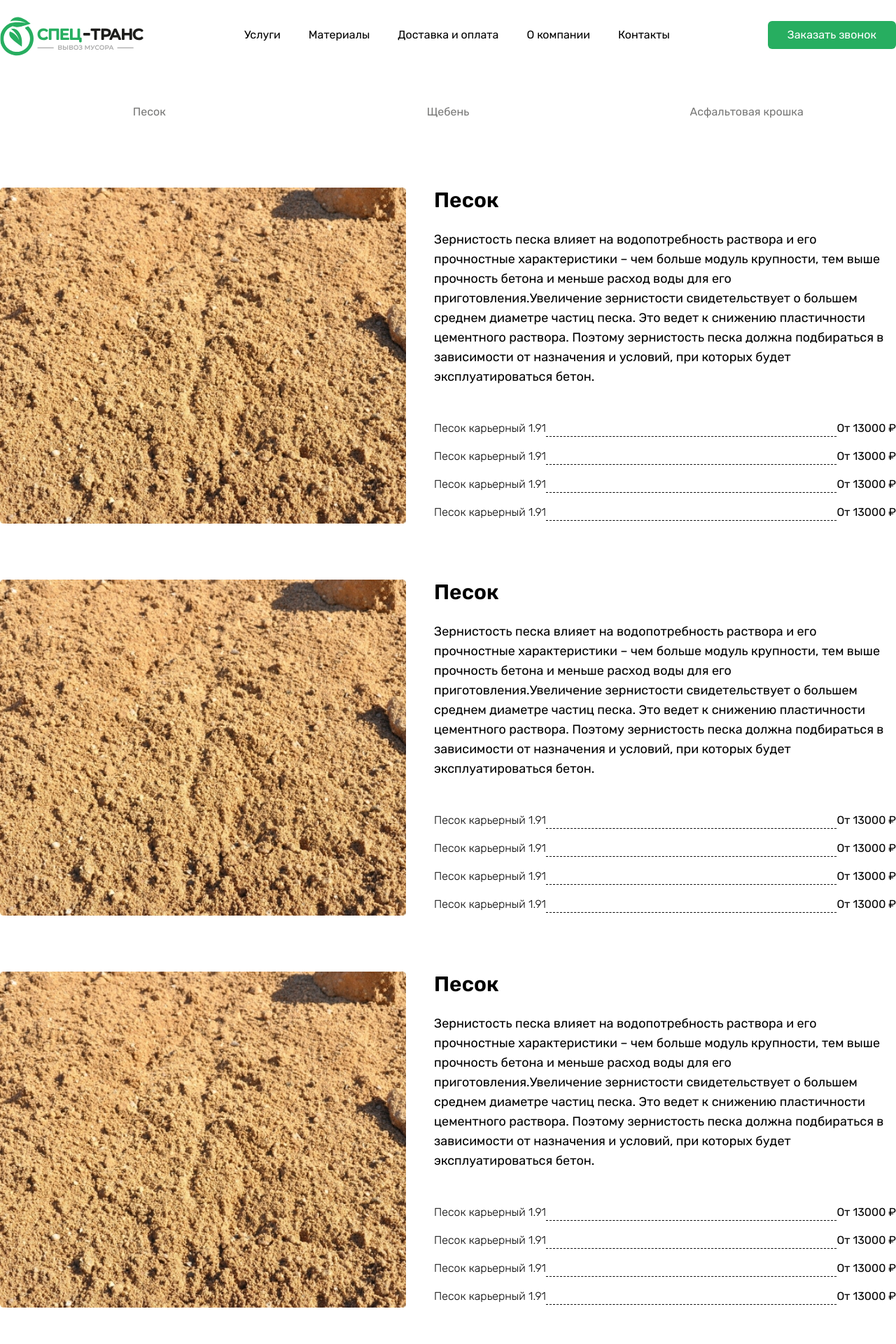
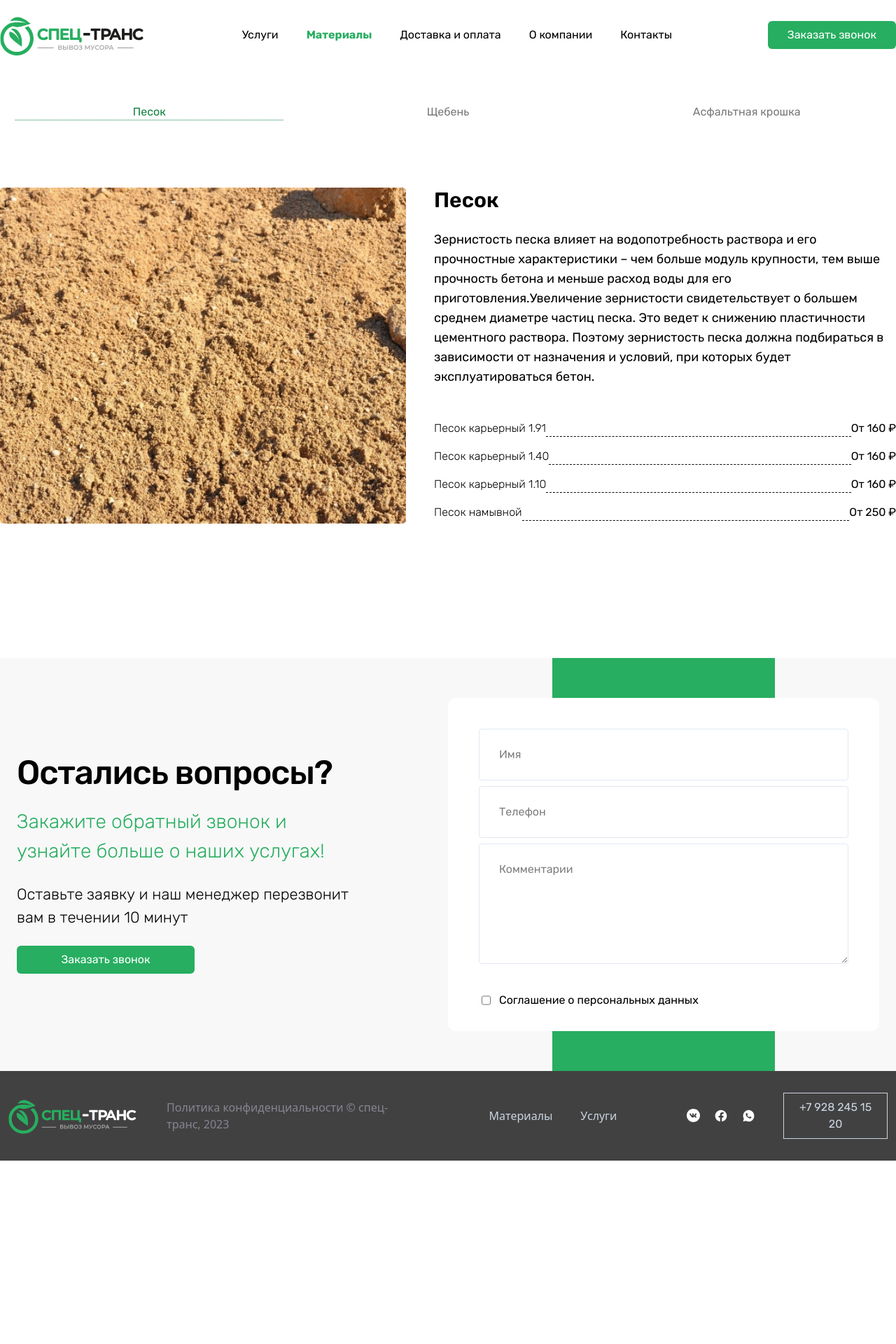
Before and after one commit to respectedbro/NoRood, a Vue app: page /materials in a window 1280 px wide. Shown: the top 1920 px of the page at 70% size. After the commit the page ends 1658 px from the top, so only its background shows below. Built offline with nearby package versions, Linux system fonts and the light colour scheme.

Commit message:
add materials active tabs

```diff
--- a/src/components/FooterComponent.vue
+++ b/src/components/FooterComponent.vue
@@ -5,9 +5,9 @@
     <div class="flex w-full justify-center mx-auto">
       <div class="flex justify-between w-full items-center gap-x-25 h-[128px] px-3 max-w-[1420px]">
         <div class="flex items-center gap-10">
-          <div>
+          <router-link to="/">
             <img src="/images/logo-footer.svg" alt="logo-footer" />
-          </div>
+          </router-link>
 
           <div class="text-[#848692]">
             <p>Политика конфиденциальности © спец-транс, 2023</p>
@@ -16,7 +16,7 @@
 
         <div>
           <ul class="text-slate-300 flex gap-10">
-            <li>Материалы</li>
+            <router-link to="/materials">Материалы</router-link>
             <li>Услуги</li>
           </ul>
         </div>
--- a/src/components/HeaderComponent.vue
+++ b/src/components/HeaderComponent.vue
@@ -11,7 +11,7 @@ import OrderCallBtn from '@/components/OrderCallBtn.vue'
     <nav>
       <ul class="flex gap-x-10 rubik">
         <li>Услуги</li>
-        <router-link to="/materials">Материалы</router-link>
+        <router-link to="/materials" exact-active-class="active">Материалы</router-link>
         <li>Доставка и оплата</li>
         <li>О компании</li>
         <li>Контакты</li>
@@ -26,4 +26,9 @@ import OrderCallBtn from '@/components/OrderCallBtn.vue'
 .rubik {
   font-family: Rubik, sans-serif;
 }
+
+.active {
+  font-weight: bold;
+  color: #27ae60; /* Пример стиля для активной ссылки */
+}
 </style>
--- a/src/views/MaterialsView.vue
+++ b/src/views/MaterialsView.vue
@@ -2,6 +2,14 @@
 import HeaderComponent from '@/components/HeaderComponent.vue'
 import FormQuestion from '@/components/FormQuestion.vue'
 import FooterComponent from '@/components/FooterComponent.vue'
+
+import { ref } from 'vue'
+
+const activeTab = ref('sand')
+
+const setActiveTab = (tab) => {
+  activeTab.value = tab
+}
 </script>
 
 <template>
@@ -9,18 +17,37 @@ import FooterComponent from '@/components/FooterComponent.vue'
     <header-component />
 
     <ul class="flex justify-around mt-12 text-center">
-      <li class="gr-list text-[#1E1E1C99] w-sm cursor-pointer hover:text-[#148142] relative">
+      <li
+        @click="setActiveTab('sand')"
+        :class="{
+          'gr-list text-[#1E1E1C99] w-sm cursor-pointer hover:text-[#148142] relative': true,
+          'text-[#148142] active-tab': activeTab === 'sand',
+        }"
+      >
         Песок
       </li>
-      <li class="gr-list text-[#1E1E1C99] w-sm cursor-pointer hover:text-[#148142] relative">
+      <li
+        @click="setActiveTab('gravel')"
+        :class="{
+          'gr-list text-[#1E1E1C99] w-sm cursor-pointer hover:text-[#148142] relative': true,
+          'text-[#148142] active-tab': activeTab === 'gravel',
+        }"
+      >
         Щебень
       </li>
-      <li class="gr-list text-[#1E1E1C99] w-sm cursor-pointer hover:text-[#148142] relative">
-        Асфальтовая крошка
+      <li
+        @click="setActiveTab('asphalt')"
+        :class="{
+          'gr-list text-[#1E1E1C99] w-sm cursor-pointer hover:text-[#148142] relative': true,
+          'text-[#148142] active-tab': activeTab === 'asphalt',
+        }"
+      >
+        Асфальтная крошка
       </li>
     </ul>
+
     <div class="mt-24 flex flex-col gap-20 mb-48">
-      <div class="flex gap-10">
+      <div v-if="activeTab === 'sand'" class="flex gap-10">
         <img class="h-[480px]" src="/images/materials/sand-materials-view.jpeg" alt="sand" />
         <div>
           <h3 class="text-3xl font-semibold mb-6">Песок</h3>
@@ -37,96 +64,84 @@ import FooterComponent from '@/components/FooterComponent.vue'
             <li class="flex">
               <p class="text-base font-light">Песок карьерный 1.91</p>
               <div class="flex-1 border-b border-dashed"></div>
-              <span>От 13000 ₽</span>
+              <span>От 160 ₽</span>
             </li>
             <li class="flex">
-              <p class="text-base font-light">Песок карьерный 1.91</p>
+              <p class="text-base font-light">Песок карьерный 1.40</p>
               <div class="flex-1 border-b border-dashed"></div>
-              <span>От 13000 ₽</span>
+              <span>От 160 ₽</span>
             </li>
             <li class="flex">
-              <p class="text-base font-light">Песок карьерный 1.91</p>
+              <p class="text-base font-light">Песок карьерный 1.10</p>
               <div class="flex-1 border-b border-dashed"></div>
-              <span>От 13000 ₽</span>
+              <span>От 160 ₽</span>
             </li>
             <li class="flex">
-              <p class="text-base font-light">Песок карьерный 1.91</p>
+              <p class="text-base font-light">Песок намывной</p>
               <div class="flex-1 border-b border-dashed"></div>
-              <span>От 13000 ₽</span>
+              <span>От 250 ₽</span>
             </li>
           </ul>
         </div>
       </div>
-      <div class="flex gap-10">
-        <img class="h-[480px]" src="/images/materials/sand-materials-view.jpeg" alt="sand" />
+      <div v-if="activeTab === 'gravel'" class="flex gap-10">
+        <img class="h-[480px]" src="/images/materials/ballast-materials-view.jpeg" alt="ballast" />
         <div>
           <h3 class="text-3xl font-semibold mb-6">Песок</h3>
           <p class="mb-12 text-lg">
-            Зернистость песка влияет на водопотребность раствора и его прочностные характеристики –
-            чем больше модуль крупности, тем выше прочность бетона и меньше расход воды для его
-            приготовления.Увеличение зернистости свидетельствует о большем среднем диаметре частиц
-            песка. Это ведет к снижению пластичности цементного раствора. Поэтому зернистость песка
-            должна подбираться в зависимости от назначения и условий, при которых будет
-            эксплуатироваться бетон.
+            Щебень размером 5-20 мм. Это самый востребованный в строительстве и производстве ЖБИ
+            материал, его также применяют для строительства дорог и создания фундамента. Такой
+            щебень незаменим и в частном строительстве при подготовке бетона. Щебень 20-40 мм.
+            Используется в дренажных работах, при строительстве трамвайных и железнодорожных путей,
+            а также может применяться при обустройстве фундаментов зданий промышленного назначения.
+            Щебень размером 40-70 мм может использовать для дренажа, добавляться в бетон и бетонные
+            изделия;
           </p>
 
           <ul class="flex flex-col gap-4">
             <li class="flex">
-              <p class="text-base font-light">Песок карьерный 1.91</p>
+              <p class="text-base font-light">Щебень гранитный фр. 5-20</p>
               <div class="flex-1 border-b border-dashed"></div>
-              <span>От 13000 ₽</span>
+              <span>От 800 ₽</span>
             </li>
             <li class="flex">
-              <p class="text-base font-light">Песок карьерный 1.91</p>
+              <p class="text-base font-light">Щебень гранитный фр. 20-40</p>
               <div class="flex-1 border-b border-dashed"></div>
-              <span>От 13000 ₽</span>
+              <span>От 600 ₽</span>
             </li>
             <li class="flex">
-              <p class="text-base font-light">Песок карьерный 1.91</p>
+              <p class="text-base font-light">Щебень гравийный фр. 5-20</p>
               <div class="flex-1 border-b border-dashed"></div>
-              <span>От 13000 ₽</span>
+              <span>От 500 ₽</span>
             </li>
             <li class="flex">
-              <p class="text-base font-light">Песок карьерный 1.91</p>
+              <p class="text-base font-light">Гранитный отсев</p>
               <div class="flex-1 border-b border-dashed"></div>
-              <span>От 13000 ₽</span>
+              <span>От 1000 ₽</span>
             </li>
           </ul>
         </div>
       </div>
-      <div class="flex gap-10">
-        <img class="h-[480px]" src="/images/materials/sand-materials-view.jpeg" alt="sand" />
-        <div>
-          <h3 class="text-3xl font-semibold mb-6">Песок</h3>
-          <p class="mb-12 text-lg">
-            Зернистость песка влияет на водопотребность раствора и его прочностные характеристики –
-            чем больше модуль крупности, тем выше прочность бетона и меньше расход воды для его
-            приготовления.Увеличение зернистости свидетельствует о большем среднем диаметре частиц
-            песка. Это ведет к снижению пластичности цементного раствора. Поэтому зернистость песка
-            должна подбираться в зависимости от назначения и условий, при которых будет
-            эксплуатироваться бетон.
-          </p>
+      <div v-if="activeTab === 'asphalt'" class="flex gap-10 w-full">
+        <img class="h-[480px]" src="/images/materials/asphalt-materials-view.jpeg" alt="asphalt" />
+        <div class="w-full">
+          <h3 class="text-3xl font-semibold mb-6">Вторичные материалы</h3>
 
           <ul class="flex flex-col gap-4">
             <li class="flex">
-              <p class="text-base font-light">Песок карьерный 1.91</p>
-              <div class="flex-1 border-b border-dashed"></div>
-              <span>От 13000 ₽</span>
+              <p class="text-base font-light">Асфальтная крошка</p>
+              <div class="flex-1 w-full border-b border-dashed"></div>
+              <span>От 500 ₽</span>
             </li>
             <li class="flex">
-              <p class="text-base font-light">Песок карьерный 1.91</p>
+              <p class="text-base font-light">Бой кирпича</p>
               <div class="flex-1 border-b border-dashed"></div>
-              <span>От 13000 ₽</span>
+              <span>От 500 ₽</span>
             </li>
             <li class="flex">
-              <p class="text-base font-light">Песок карьерный 1.91</p>
+              <p class="text-base font-light">Бой бетона</p>
               <div class="flex-1 border-b border-dashed"></div>
-              <span>От 13000 ₽</span>
-            </li>
-            <li class="flex">
-              <p class="text-base font-light">Песок карьерный 1.91</p>
-              <div class="flex-1 border-b border-dashed"></div>
-              <span>От 13000 ₽</span>
+              <span>От 200 ₽</span>
             </li>
           </ul>
         </div>
@@ -159,11 +174,13 @@ import FooterComponent from '@/components/FooterComponent.vue'
   transition: transform 0.6s ease;
 }
 
-.gr-list:hover {
+.gr-list:hover,
+.active-tab {
   color: #148142;
 }
 
-.gr-list:hover::after {
+.gr-list:hover::after,
+.active-tab::after {
   transform: scaleX(1);
 }
 </style>
```
